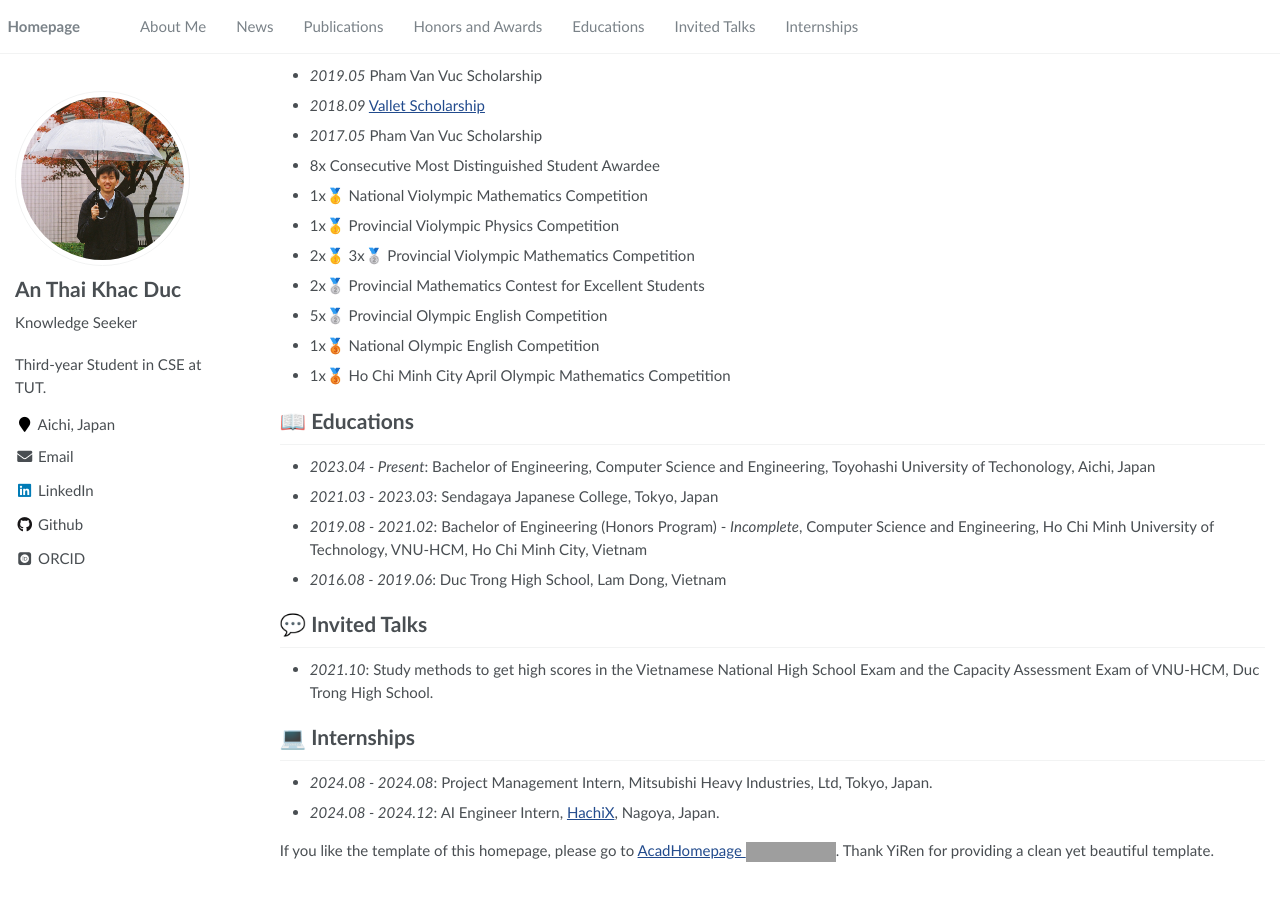
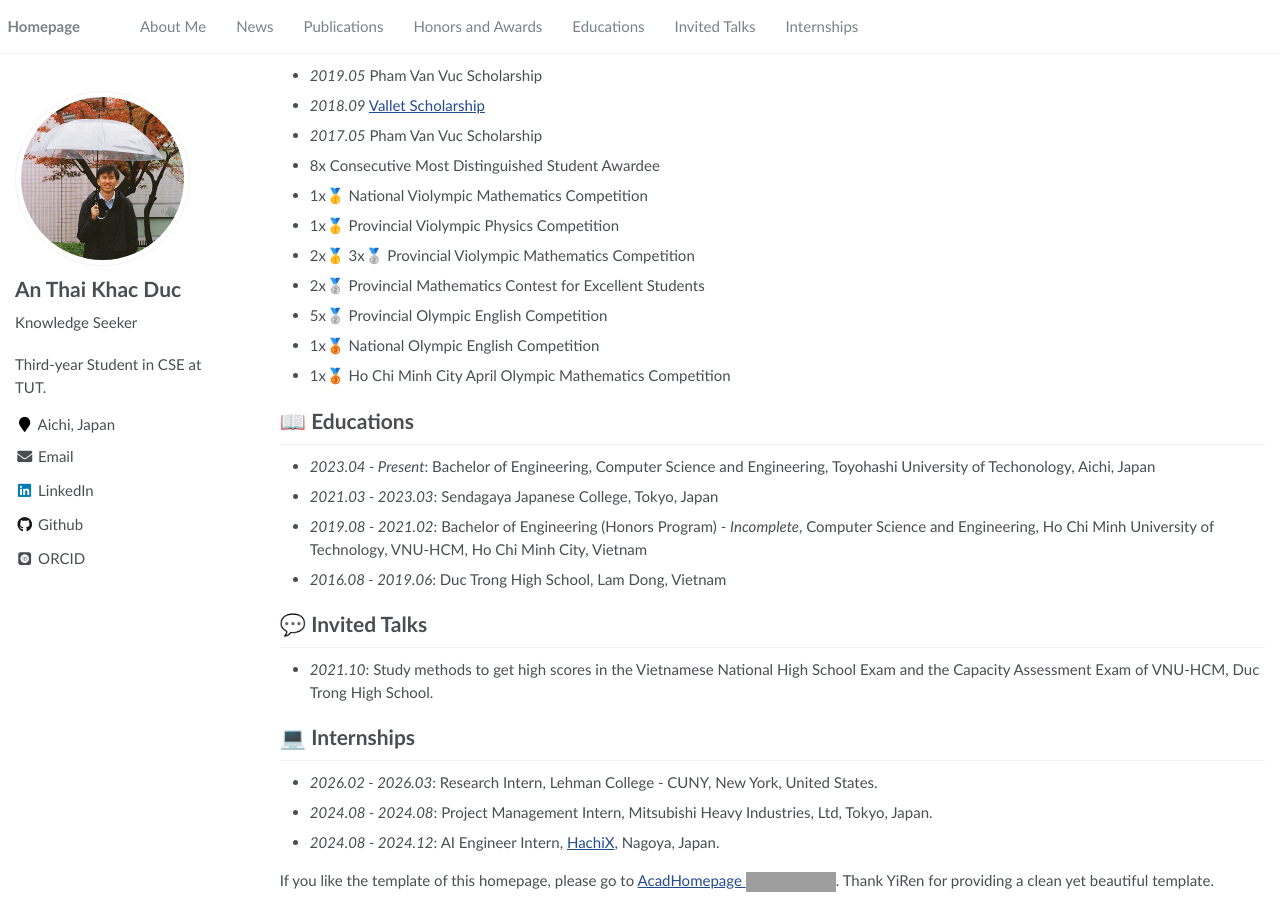
Before and after one commit to AlphaAn/alphaan.github.io, a Jekyll site: the page built from _pages/about.md, in a window 1280 px wide and 900 px high, scrolled down 862 px. Built offline with Jekyll 4.4.1, drawn with Linux system fonts in a browser that asks for light colours; some web fonts are replaced; before the commit the page ends 1732 px from its top, so only the background shows below that; grey boxes are pictures that could not be loaded.

Commit message:
Add new internship experience

```diff
--- a/_pages/about.md
+++ b/_pages/about.md
@@ -85,6 +85,7 @@ If you are seeking any form of <strong>academic cooperation</strong>, please fee
 
 # 💻 Internships
 
+- _2026.02 - 2026.03_: Research Intern, Lehman College - CUNY, New York, United States.
 - _2024.08 - 2024.08_: Project Management Intern, Mitsubishi Heavy Industries, Ltd, Tokyo, Japan.
 - _2024.08 - 2024.12_: AI Engineer Intern, [HachiX](https://www.hachi-x.com/), Nagoya, Japan.
 
```
